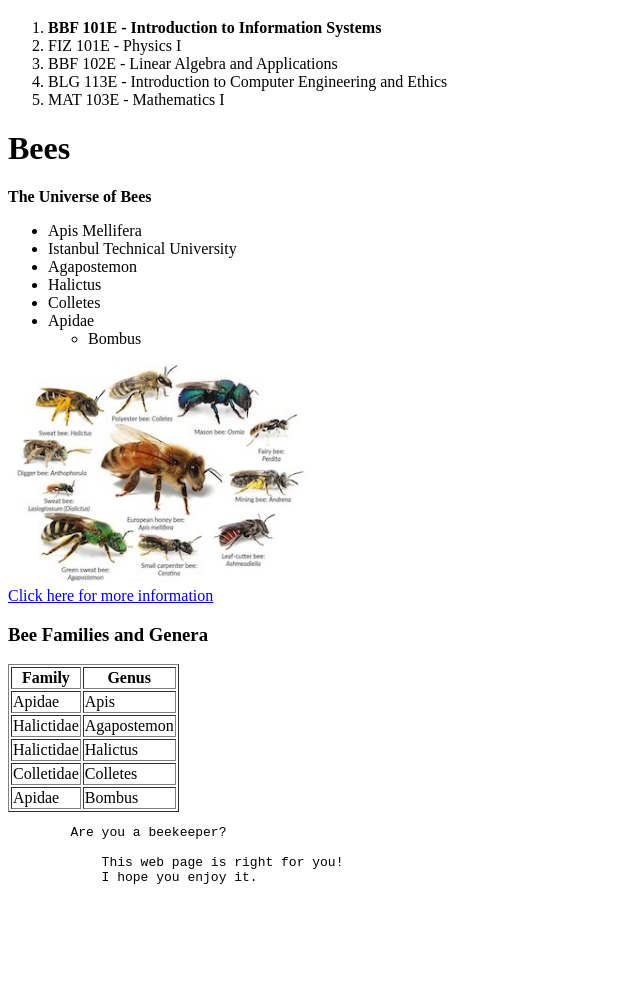
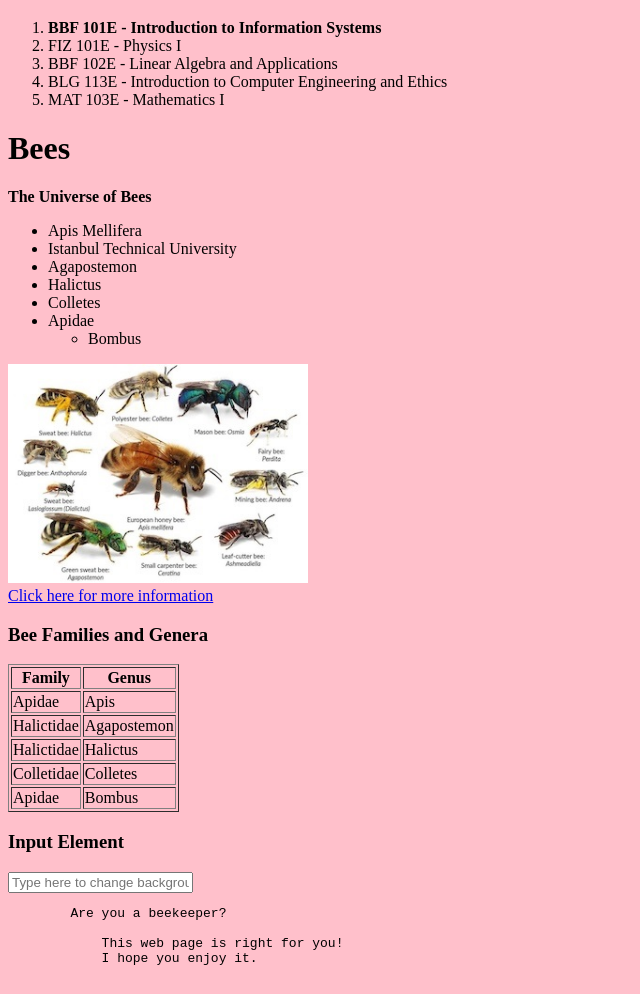
Before and after one commit to itu-itis25-altantugs/web.itu.edu.tr, a plain HTML site: page web.itu.edu.tr/public_html/index.html in a window 1280 px wide. Shown: the part 164-1158 px from the top of the page, without its empty margins (0-640 px from the left). Before the commit the page ends 1077 px from the top, so only its background shows below. Drawn offline with Linux system fonts and the light colour scheme.

Commit message:
Recitation Week 9: Added JavaScript Events and Functions

```diff
--- a/web.itu.edu.tr/public_html/index.html
+++ b/web.itu.edu.tr/public_html/index.html
@@ -4,19 +4,29 @@
     <meta charset="UTF-8">
     <title>My Web Page</title>
 </head>
-<body>
-    <!-- Student Info -->
+<body onload="document.body.style.backgroundColor='pink'; welcomeFunction()" onresize="document.body.style.backgroundColor='lightblue'">
+
+    <script>
+        // Алхам 3: "Welcome!" мессеж өгөх функц
+        function welcomeFunction(){
+            alert("Welcome!");
+        }
+
+        // Алхам 4: Input таг дээр товчлуур дарахад арын дэвсгэрийг өөрчлөх функц
+        function keydownFunction(){
+            document.getElementById('myInput').style.backgroundColor = 'yellow';
+        }
+    </script>
+
     <p>
         <em>Name Surname:</em> Enkhzul Altantugs <br>
         <em>Student ID:</em> 150250953
     </p>
 
-    <!-- GitHub Profile with Icon -->
     <a href="https://github.com/enkhzulaltantugs" target="_blank">
         <img src="github_icon.png" alt="GitHub Profile" width="50">
     </a>
 
-    <!-- Courses Section -->
     <h4>Courses that I am taking</h4>
     <ol>
         <li><strong>BBF 101E - Introduction to Information Systems</strong></li>
@@ -26,8 +36,7 @@
         <li>MAT 103E - Mathematics I</li>
     </ol>
 
-    <!-- Bees Section -->
-    <h1><strong>Bees</strong></h1>
+    <h1 onmouseover="style.color='orange'; style.backgroundColor='lightgreen'" onmouseout="style.color='red'; style.backgroundColor=''"><strong>Bees</strong></h1>
 
     <p><strong>The Universe of Bees</strong></p>
     <ul>
@@ -43,13 +52,11 @@
         </li>
     </ul>
 
-    <!-- Bee Image and Link -->
     <p>
         <img src="bees.jpg" alt="Bees Image" width="300"><br>
         <a href="https://en.wikipedia.org/wiki/Bee" target="_blank">Click here for more information</a>
     </p>
 
-    <!-- Bee Families Table -->
     <h3>Bee Families and Genera</h3>
     <table border="1">
         <tr>
@@ -78,7 +85,9 @@
         </tr>
     </table>
 
-    <!-- Preformatted Text -->
+    <h3>Input Element</h3>
+    <input type="text" id="myInput" onkeydown="keydownFunction()" placeholder="Type here to change background color">
+
     <pre>
         Are you a beekeeper?
 
```
Also changed, not shown: 10 other files.
